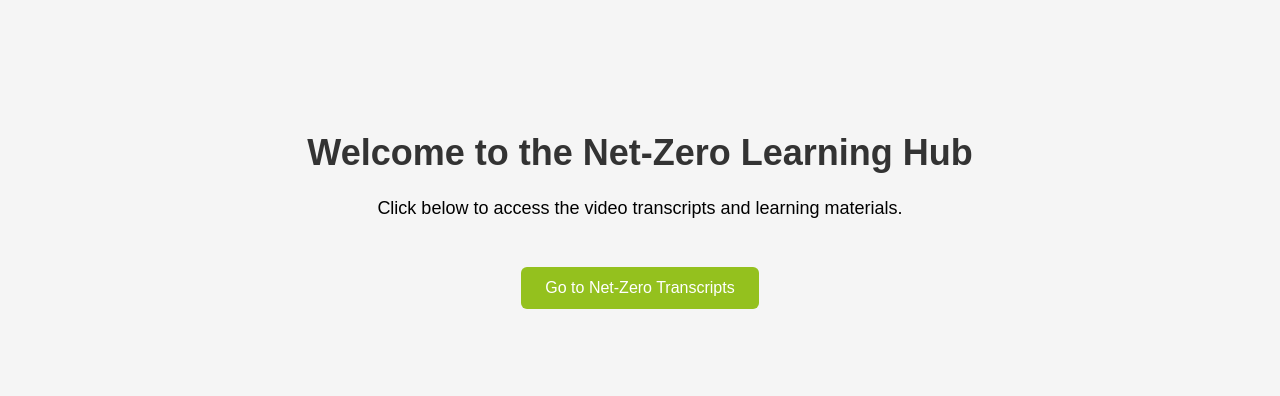
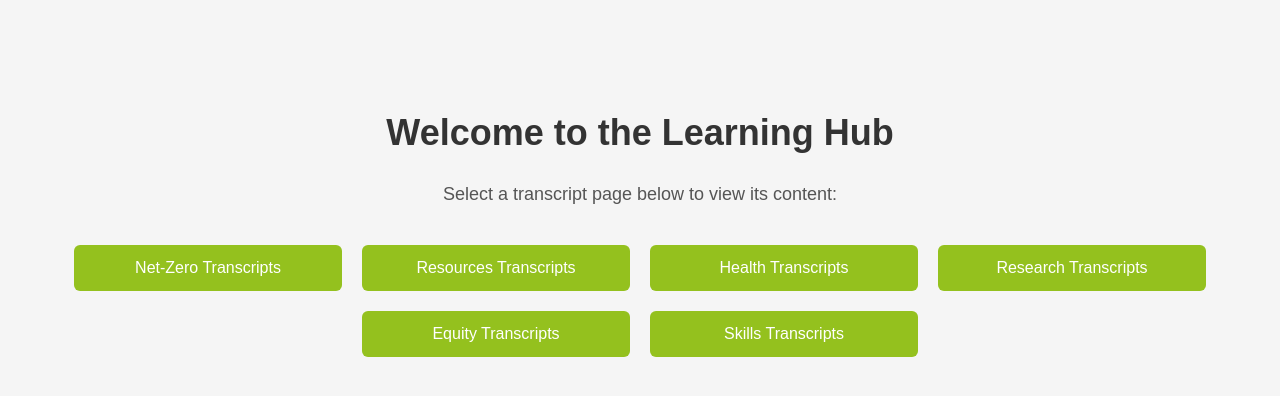
Before and after one commit to cathywaz/SF-transcripts, a plain HTML site: page index.html in a window 1280 px wide. Drawn offline with Linux system fonts and the light colour scheme.

Commit message:
Update index.html

```diff
--- a/index.html
+++ b/index.html
@@ -3,29 +3,38 @@
 
 <head>
   <meta charset="UTF-8">
-  <title>Welcome to Net-Zero Resources</title>
+  <title>Welcome to Transcript Resources</title>
   <style>
     body {
       font-family: sans-serif;
       text-align: center;
-      padding: 100px;
+      padding: 80px 20px;
       background-color: #f5f5f5;
     }
 
     h1 {
       font-size: 36px;
       color: #333;
+      margin-bottom: 30px;
     }
 
     p {
       font-size: 18px;
-      margin-top: 20px;
+      color: #555;
+      margin-bottom: 40px;
+    }
+
+    .button-grid {
+      display: flex;
+      flex-wrap: wrap;
+      justify-content: center;
+      gap: 20px;
     }
 
     a.button {
       display: inline-block;
-      margin-top: 30px;
-      padding: 12px 24px;
+      min-width: 220px;
+      padding: 14px 24px;
       font-size: 16px;
       color: white;
       background-color: #94c11e;
@@ -41,9 +50,17 @@
 </head>
 
 <body>
-  <h1>Welcome to the Net-Zero Learning Hub</h1>
-  <p>Click below to access the video transcripts and learning materials.</p>
-  <a class="button" href="NZ-video-transcripts.html">Go to Net-Zero Transcripts</a>
+  <h1>Welcome to the Learning Hub</h1>
+  <p>Select a transcript page below to view its content:</p>
+
+  <div class="button-grid">
+    <a class="button" href="NZ-video-transcripts.html">Net-Zero Transcripts</a>
+    <a class="button" href="RES-video-transcripts.html">Resources Transcripts</a>
+    <a class="button" href="HLT-video-transcripts.html">Health Transcripts</a>
+    <a class="button" href="RSC-video-transcripts.html">Research Transcripts</a>
+    <a class="button" href="EQT-video-transcripts.html">Equity Transcripts</a>
+    <a class="button" href="SKL-video-transcripts.html">Skills Transcripts</a>
+  </div>
 </body>
 
 </html>
```
